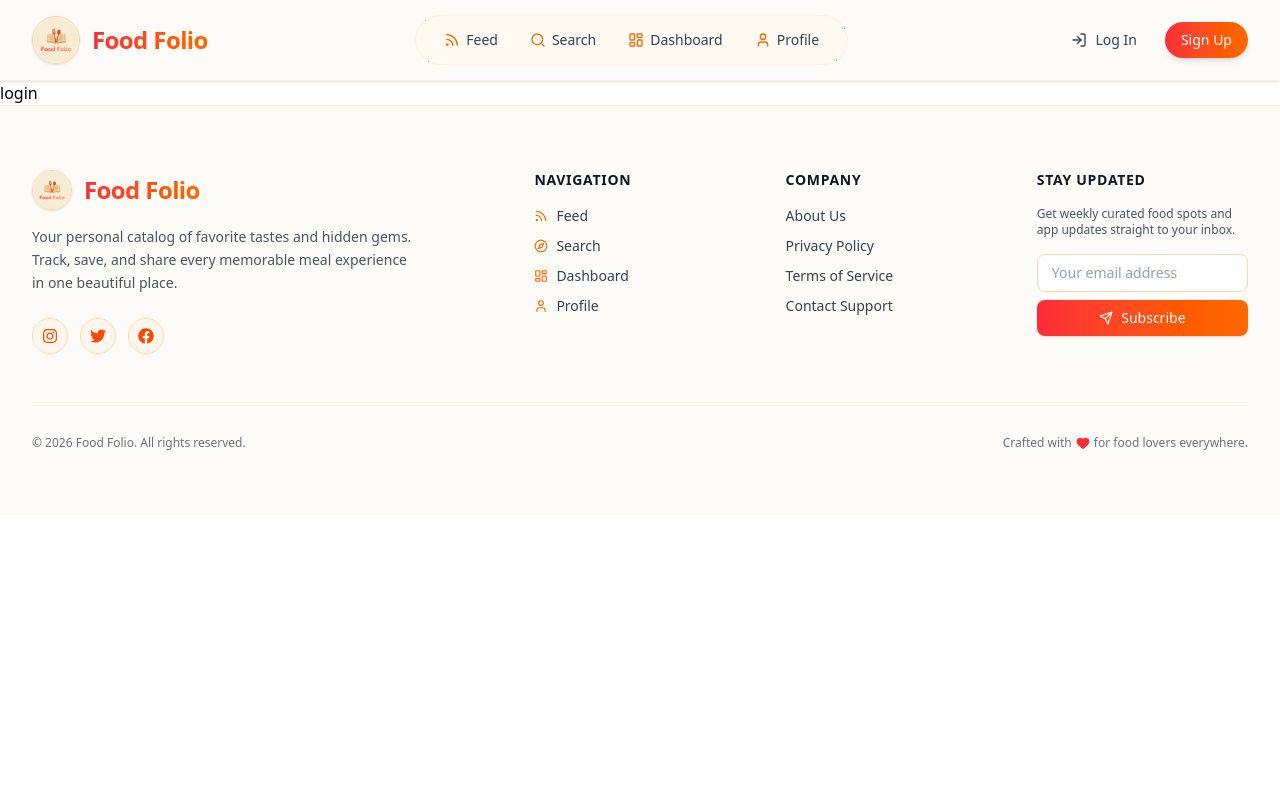
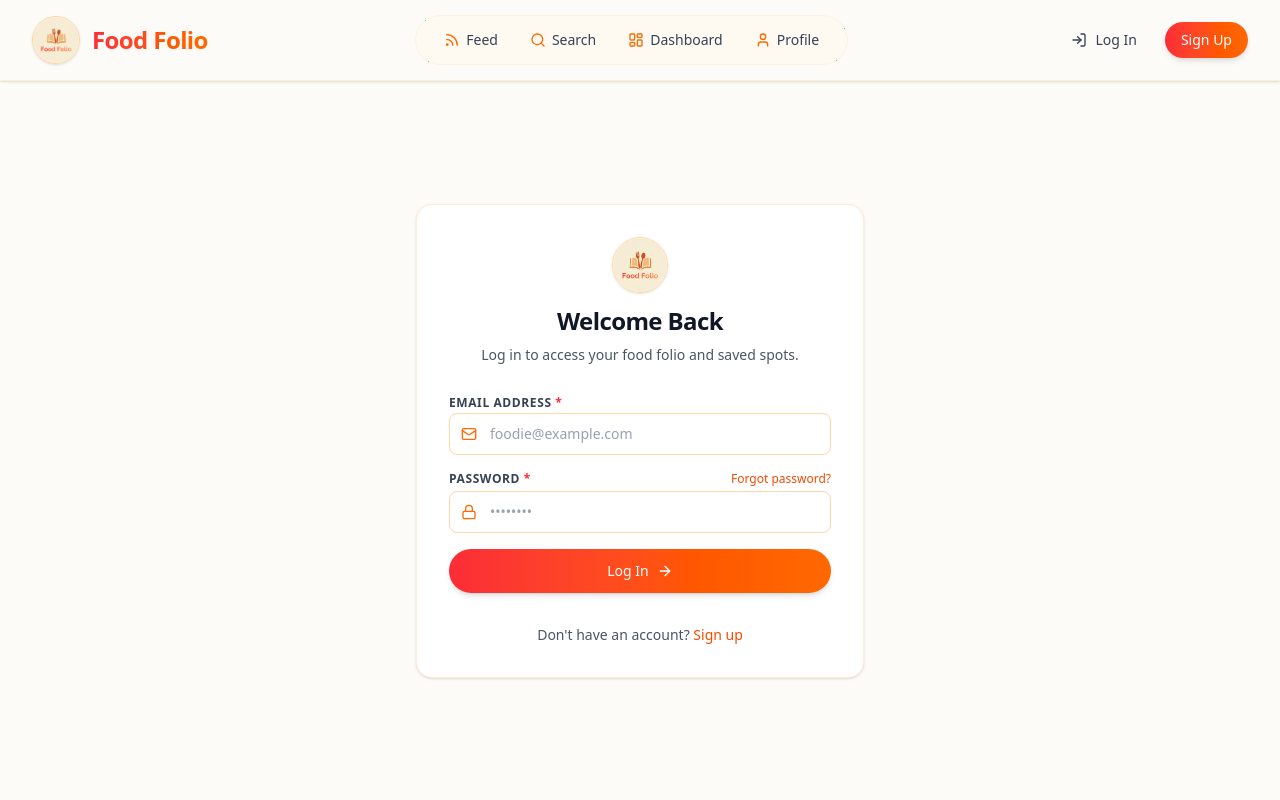
Before and after one commit to Rhk32/food-folio-client, a Next.js app: page /login in a window 1280 px wide. Shown: the top 800 px of the page. Built offline with nearby package versions, Linux system fonts and the light colour scheme.

Commit message:
login design done

```diff
--- a/src/app/(auth)/login/page.jsx
+++ b/src/app/(auth)/login/page.jsx
@@ -1,9 +1,163 @@
-import React from 'react';
+'use client';
+
+import React, { useState } from 'react';
+import { useForm } from 'react-hook-form';
+import Link from 'next/link';
+import Image from 'next/image';
+import { Mail, Lock, ArrowRight, Loader2 } from 'lucide-react';
+import { redirect } from 'next/navigation';
 
 const LoginPage = () => {
+    const [isSubmitting, setIsSubmitting] = useState(false);
+    const [errorMessage, setErrorMessage] = useState('');
+
+    const { register, handleSubmit, formState: { errors }, } = useForm();
+
+    const onSubmit = async (data) => {
+        setIsSubmitting(true);
+        setErrorMessage('');
+        let redirectTo = false;
+
+        try {
+            // Connect this to your Next.js API route or authentication action (e.g., Supabase Auth / NextAuth)
+            console.log('Login Data Submitted:', data);
+
+            // Simulate network request
+            await new Promise((resolve) => setTimeout(resolve, 1500));
+
+            // Redirect or handle successful login here
+            redirectTo = true;
+        } catch (error) {
+            setErrorMessage('Invalid email or password. Please try again.');
+        } finally {
+            setIsSubmitting(false);
+            if (redirectTo) {
+                redirect('/');
+            }
+        }
+    };
+
     return (
-        <div>
-            login
+        <div className="min-h-[calc(100vh-80px)] flex items-center justify-center bg-[#FDFBF7] px-4 py-12">
+            <div className="max-w-md w-full bg-white rounded-2xl border border-orange-100 shadow-sm p-8 space-y-6">
+
+                {/* Header Branding */}
+                <div className="text-center space-y-2">
+                    <div className="flex justify-center mb-3">
+                        <div className="relative w-14 h-14 overflow-hidden rounded-full border border-orange-200 shadow-sm">
+                            <Image
+                                src="/foodFolioLogoCircular.png"
+                                alt="Food Folio Logo"
+                                width={1000}
+                                height={1000}
+                                className="object-cover"
+                                priority
+                            />
+                        </div>
+                    </div>
+                    <h1 className="text-2xl font-bold tracking-tight text-gray-900">
+                        Welcome Back
+                    </h1>
+                    <p className="text-sm text-gray-600">
+                        Log in to access your food folio and saved spots.
+                    </p>
+                </div>
+
+                {/* Global Error Banner */}
+                {errorMessage && (
+                    <div className="p-3 bg-red-50 border border-red-100 rounded-lg text-sm text-red-600">
+                        {errorMessage}
+                    </div>
+                )}
+
+                {/* Login Form */}
+                <form onSubmit={handleSubmit(onSubmit)} className="space-y-4">
+
+                    {/* Email Field */}
+                    <div className="space-y-1">
+                        <label className="text-xs font-semibold text-gray-700 uppercase tracking-wider">
+                            Email Address <span className="text-red-500">*</span>
+                        </label>
+                        <div className="relative">
+                            <span className="absolute inset-y-0 left-0 pl-3 flex items-center pointer-events-none text-gray-400">
+                                <Mail className="w-4 h-4 text-orange-500" />
+                            </span>
+                            <input
+                                type="email"
+                                placeholder="foodie@example.com"
+                                {...register('email', {
+                                    required: 'Email is required',
+                                    pattern: {
+                                        value: /^[A-Z0-9._%+-]+@[A-Z0-9.-]+\.[A-Z]{2,}$/i,
+                                        message: 'Invalid email address'
+                                    }
+                                })}
+                                className="w-full pl-10 pr-3.5 py-2.5 text-sm bg-white border border-orange-200 rounded-lg focus:outline-none focus:ring-2 focus:ring-orange-400 text-gray-800 placeholder-gray-400"
+                            />
+                        </div>
+                        {errors.email && (
+                            <p className="text-xs text-red-500 mt-1">{errors.email.message}</p>
+                        )}
+                    </div>
+
+                    {/* Password Field */}
+                    <div className="space-y-1">
+                        <div className="flex items-center justify-between">
+                            <label className="text-xs font-semibold text-gray-700 uppercase tracking-wider">
+                                Password <span className="text-red-500">*</span>
+                            </label>
+                            <Link href="/forgot-password" className="text-xs text-orange-600 hover:underline font-medium">
+                                Forgot password?
+                            </Link>
+                        </div>
+                        <div className="relative">
+                            <span className="absolute inset-y-0 left-0 pl-3 flex items-center pointer-events-none text-gray-400">
+                                <Lock className="w-4 h-4 text-orange-500" />
+                            </span>
+                            <input
+                                type="password"
+                                placeholder="••••••••"
+                                {...register('password', {
+                                    required: 'Password is required'
+                                })}
+                                className="w-full pl-10 pr-3.5 py-2.5 text-sm bg-white border border-orange-200 rounded-lg focus:outline-none focus:ring-2 focus:ring-orange-400 text-gray-800 placeholder-gray-400"
+                            />
+                        </div>
+                        {errors.password && (
+                            <p className="text-xs text-red-500 mt-1">{errors.password.message}</p>
+                        )}
+                    </div>
+
+                    {/* Submit Button */}
+                    <button
+                        type="submit"
+                        disabled={isSubmitting}
+                        className="w-full mt-2 flex items-center justify-center gap-2 bg-linear-to-r from-red-500 to-orange-500 text-white px-5 py-3 rounded-full font-medium shadow-md hover:opacity-95 transition-opacity text-sm disabled:opacity-70 cursor-pointer"
+                    >
+                        {isSubmitting ? (
+                            <>
+                                <Loader2 className="w-4 h-4 animate-spin" />
+                                Logging in...
+                            </>
+                        ) : (
+                            <>
+                                Log In
+                                <ArrowRight className="w-4 h-4" />
+                            </>
+                        )}
+                    </button>
+
+                </form>
+
+                {/* Footer Link to Signup */}
+                <div className="text-center pt-2 text-sm text-gray-600">
+                    Don&apos;t have an account?{' '}
+                    <Link href="/signup" className="font-medium text-orange-600 hover:underline">
+                        Sign up
+                    </Link>
+                </div>
+
+            </div>
         </div>
     );
 };
--- a/src/app/page.jsx
+++ b/src/app/page.jsx
@@ -3,7 +3,7 @@ import React from 'react';
 const Home = async () => {
 	const health = await fetch(`${process.env.NEXT_PUBLIC_API_URL}`);
 	const healthMessage = await health.json();
-	console.log(healthMessage);
+	// console.log(healthMessage);
 	return (
 		<></>
 	);
```
